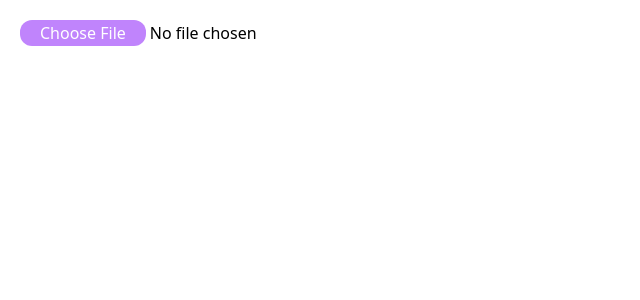
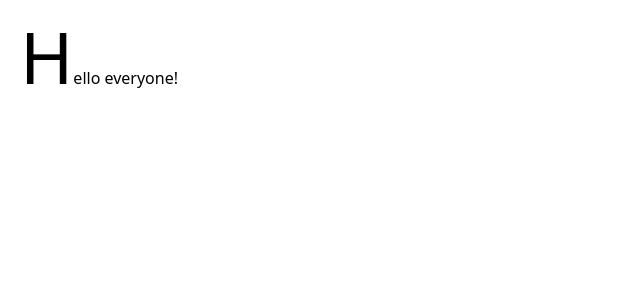
Before and after one commit to blkluv/next_carrot_market, a Next.js app: page /index2 in a window 1280 px wide. Shown: the top 300 px of the page, without its empty margins (0-640 px from the left). Built offline with nearby package versions, Linux system fonts and the light colour scheme.

Commit message:
첫 글자만 크도록 작성

```diff
--- a/src/pages/index2.tsx
+++ b/src/pages/index2.tsx
@@ -3,10 +3,7 @@ import type { NextPage } from "next";
 const Home: NextPage = () => {
   return (
     <div className="flex flex-col p-5 space-y-2">
-      <input
-        type="file"
-        className="file:cursor-pointer file:hover:text-purple-400 file:hover:bg-white file:hover:border-purple-400 file: file:transition-colors file:border-0 file:rounded-xl file:px-5 file:text-white file:bg-purple-400"
-      />
+      <p className="first-letter:text-7xl">Hello everyone!</p>
     </div>
   );
 };
```
